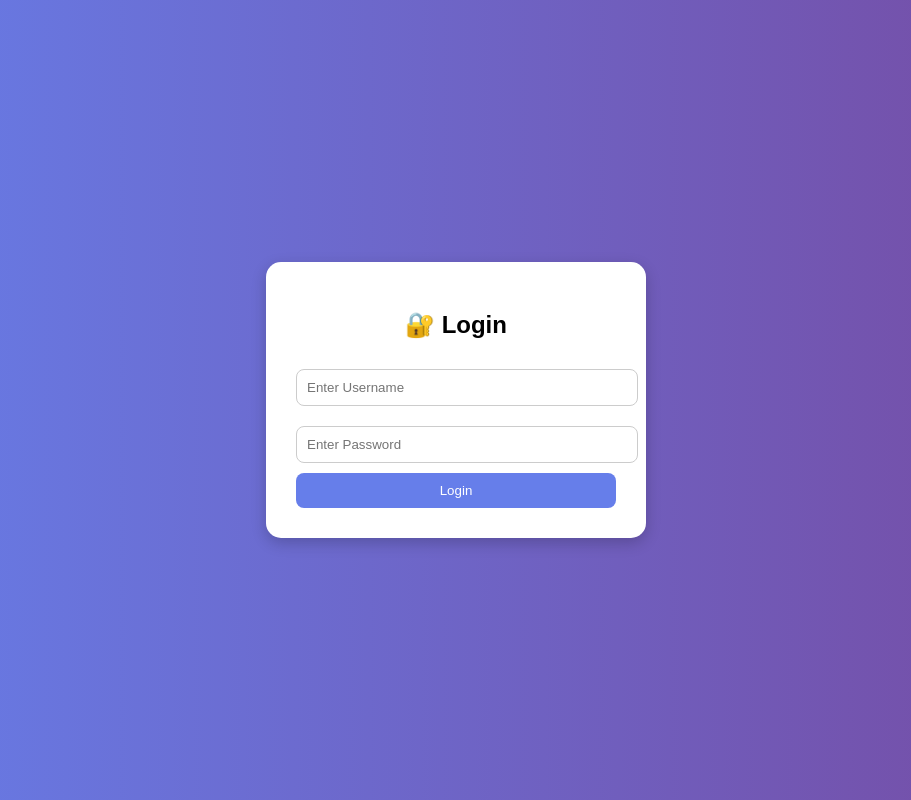
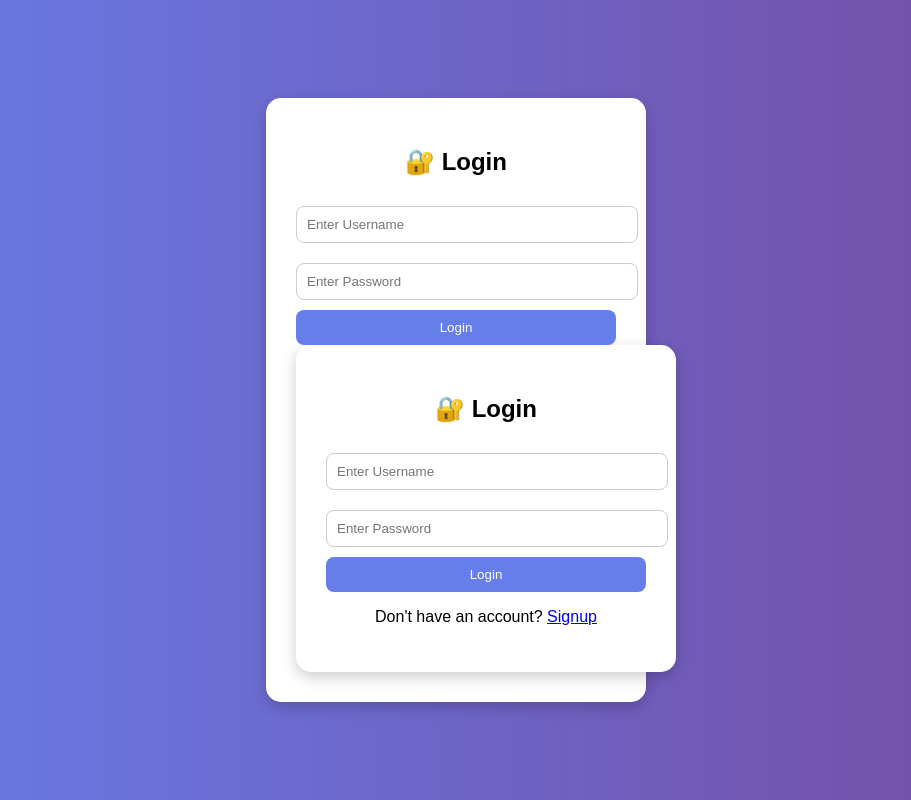
Before and after one commit to Manvi2415500286/Mini-Project, a Flask app: page /login in a window 1280 px wide. Shown: the whole page, without its empty margins (184-1095 px from the left). Run offline with Flask 3, Linux system fonts and the light colour scheme; parts of the project's set-up code (start-up, migrations or seed data) failed here and were passed over.

Commit message:
update login page

```diff
--- a/templates/login.html
+++ b/templates/login.html
@@ -67,6 +67,22 @@
 
         <button type="submit">Login</button>
     </form>
+    <div class="login-box">
+    <h2>🔐 Login</h2>
+
+    <form method="POST">
+        <input type="text" name="username" placeholder="Enter Username" required>
+        <input type="password" name="password" placeholder="Enter Password" required>
+
+        <button type="submit">Login</button>
+    </form>
+
+    <p>Don't have an account? <a href="/signup">Signup</a></p>
+
+    {% if error %}
+        <p class="error">{{ error }}</p>
+    {% endif %}
+</div>
 
     {% if error %}
         <p class="error">{{ error }}</p>
```
